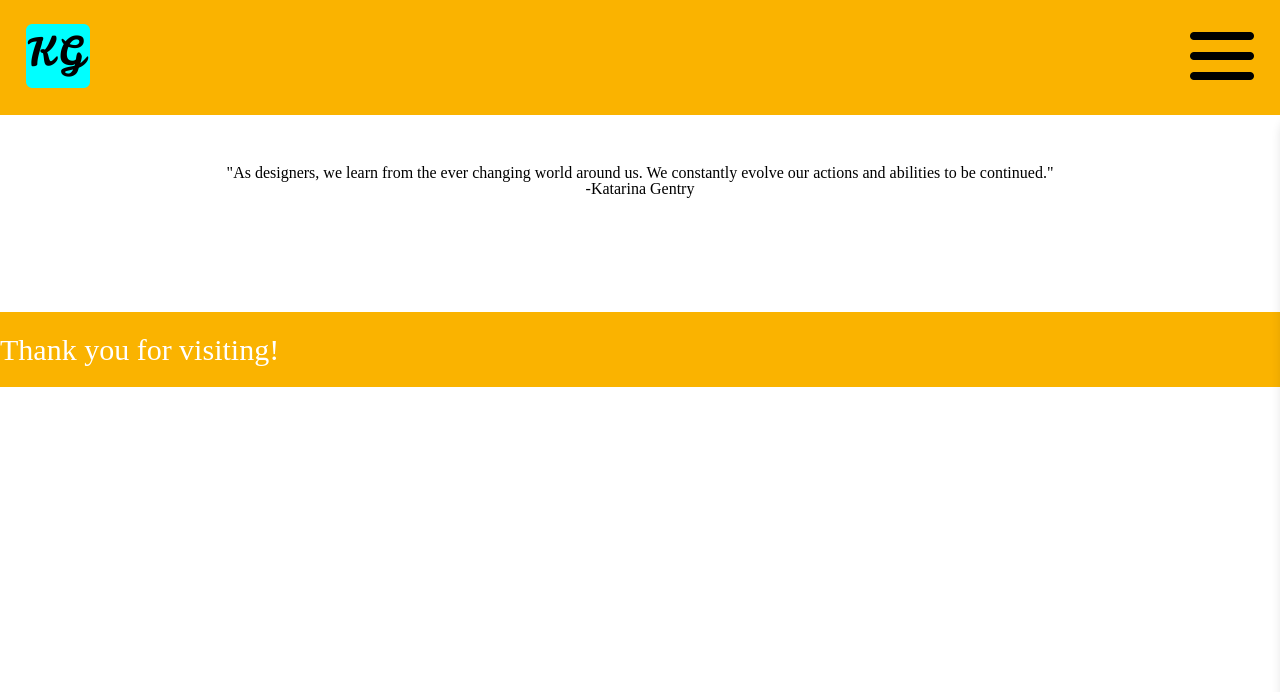
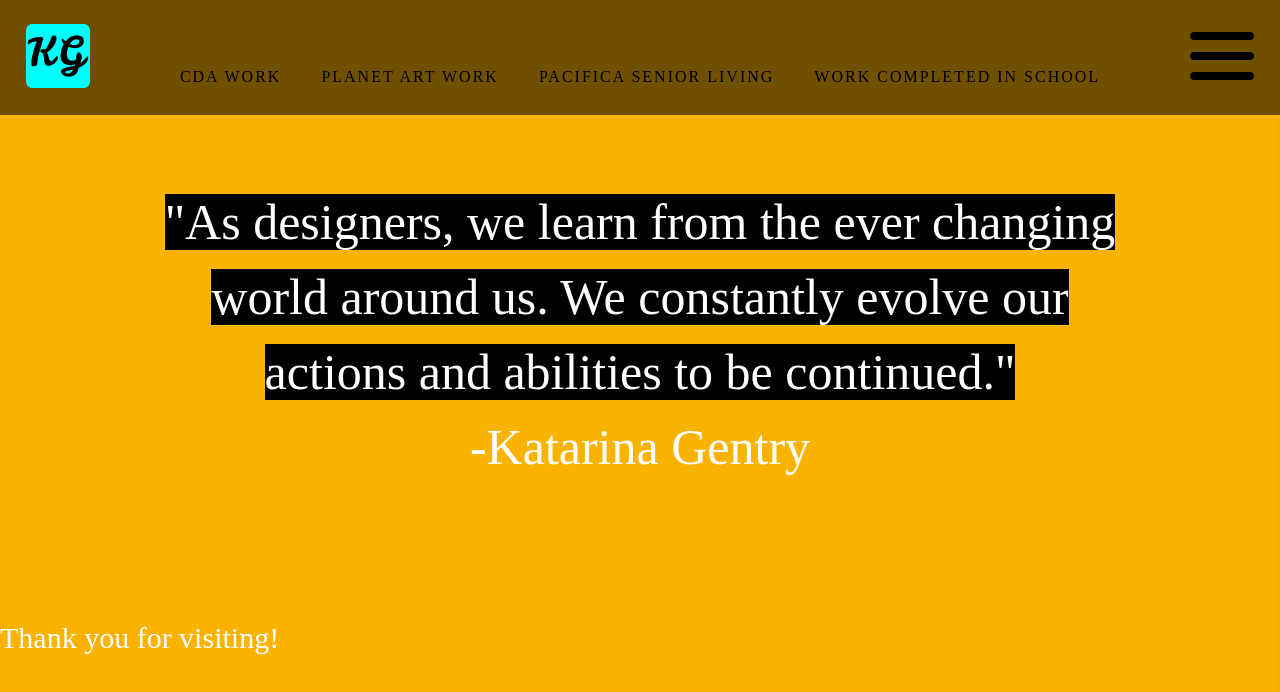
Before and after one commit to NickGentryBJJ/ProjectKat, a React (Create React App) app in the folder frontend/: page / in a window 1280 px wide. Shown: the top 692 px of the page. Built offline with nearby package versions, Linux system fonts and the light colour scheme; the HTML template or start-up script is replaced by a standard one.

Commit message:
adjusted splash, navbar

```diff
--- a/frontend/src/Components/NavBar/NavBar.css
+++ b/frontend/src/Components/NavBar/NavBar.css
@@ -6,7 +6,7 @@
     flex-direction: row;
     justify-content: space-between;
     height: 115px;
-    background: #fab300;
+    background: rgba(0, 0, 0, 0.555);
     align-items:center;
     letter-spacing: 2px;
     z-index:1;
@@ -22,3 +22,15 @@
 .nav-left{
     margin-left: 2%;
 }
+.nav-mid{
+    display: flex;
+    gap: 40px;
+    align-self: self-end;
+    margin-bottom: 30px;
+}
+.work-item-wrapper{
+    cursor: pointer;
+}
+.work-item-wrapper:hover{
+    color: white;
+}
--- a/frontend/src/Components/NavBar/NavBar.tsx
+++ b/frontend/src/Components/NavBar/NavBar.tsx
@@ -9,15 +9,46 @@ interface NavProps {
 
 function NavBar(props: NavProps): JSX.Element {
     const {open, setOpen} = props;
+    const works: Record<string, string> = {
+        "CDA WORK": "cda",
+        "PLANET ART WORK": "paw",
+        "PACIFICA SENIOR LIVING": "psl",
+        "WORK COMPLETED IN SCHOOL": "wcis"
+    }
     function keniBurke(): void { // Risin To The Top!
         const body = document.documentElement || document.body;
         body.scrollIntoView({ behavior: 'smooth', block: 'start' });
         setOpen(false);
     };
+    function handleHover(id: string): void {
+        const newSplash = document.getElementById(id);
+        if (newSplash){
+            newSplash.classList.remove("hidden");
+        };
+    };
+    function handleLeave(id:string) {
+        const pSplash = document.getElementById(id);
+        if (pSplash){
+            pSplash.classList.add("hidden");
+        };
+    };
     return (
         <div className='nav-wrapper'>
             <div className='nav-left'>
                 <img className='nav-logo' onClick={keniBurke} src={logo} alt="Katarina Gentry" />
+            </div>
+            <div className='nav-mid'>
+                {Object.entries(works).map(([name, value], index) => (
+                    <div
+                        onMouseLeave={() => handleLeave(value)}
+                        onMouseEnter={() => handleHover(value)}
+                        key={index}
+                        className='work-item-wrapper'>
+                            <h3 className='work-item'>
+                                {name}
+                            </h3>
+                    </div>
+                ))}
             </div>
             <div className='nav-right'>
                 <img className='nav-logo' onClick={() => setOpen(!open)} src={menu} alt="menu" />
--- a/frontend/src/Components/NavBar/SideMenu/SideMenu.css
+++ b/frontend/src/Components/NavBar/SideMenu/SideMenu.css
@@ -46,7 +46,7 @@
     right: 0;
     width: 400px;
     height: 100%;
-    background: #fab300;
+    background: rgba(0, 0, 0, 0.938);;
     padding: 20px;
     box-shadow: 0 0 10px rgba(0, 0, 0, 0.1);
     transform: translateX(100%); /* Initially move menu out of viewport */
--- a/frontend/src/Components/Splash/Splash.css
+++ b/frontend/src/Components/Splash/Splash.css
@@ -4,7 +4,17 @@
     flex-direction: column;
     align-items: center;
 }
+.quote-wrapper{
+    display: inline;
+    text-align: center;
+    font-size: 50px;
+    line-height: 1.5;
+    width: 75%;
+    margin-top: 70px;
+}
 .quote{
-    margin-top: 50px;
+    display: inline;
     text-align: center;
+    background-color: black;
+    color: white;
 }
--- a/frontend/src/index.css
+++ b/frontend/src/index.css
@@ -31,6 +31,7 @@ footer, header, hgroup, menu, nav, section {
 body {
 	line-height: 1;
 	cursor: url('../public/android-chrome-512x512.png'), auto;
+	background: #fab300;
 }
 ol, ul {
 	list-style: none;
```
